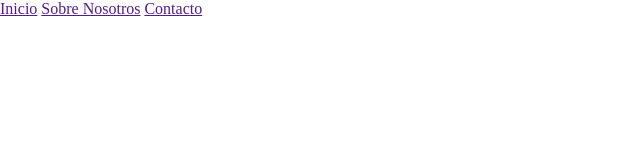
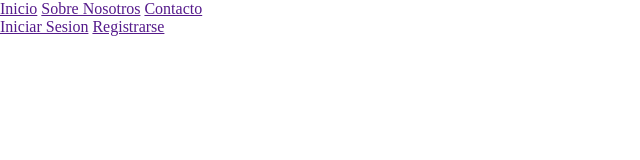
Before and after one commit to andresperlo/primera-clase-git-92i, a plain HTML site: page index.html in a window 1280 px wide. Shown: the whole page, without its empty margins (0-640 px from the left). Drawn offline with Linux system fonts and the light colour scheme.

Commit message:
creamos carpeta html y registro html

```diff
--- a/index.html
+++ b/index.html
@@ -13,6 +13,10 @@
         <a href="">Sobre Nosotros</a>
         <a href="">Contacto</a>
       </nav>
+      <nav>
+        <a href="">Iniciar Sesion</a>
+        <a href="">Registrarse</a>
+      </nav>
     </header>
   </body>
 </html>
```
Also changed, not shown: html/registro.html (added, +9 -0 lines).
